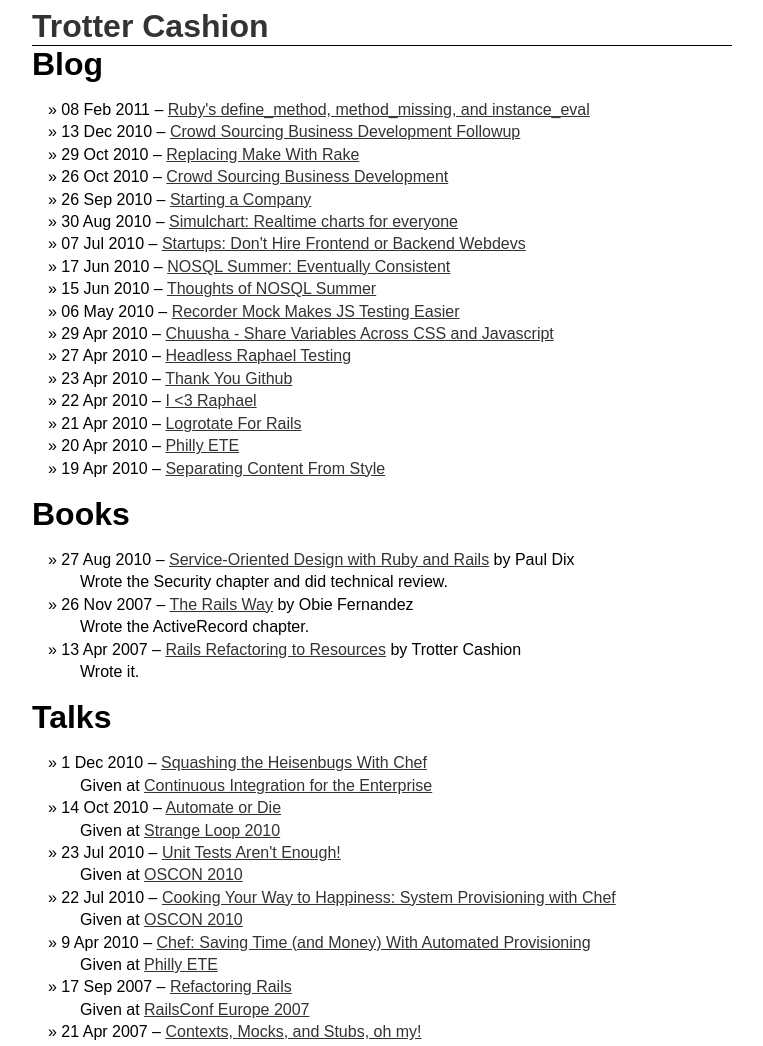
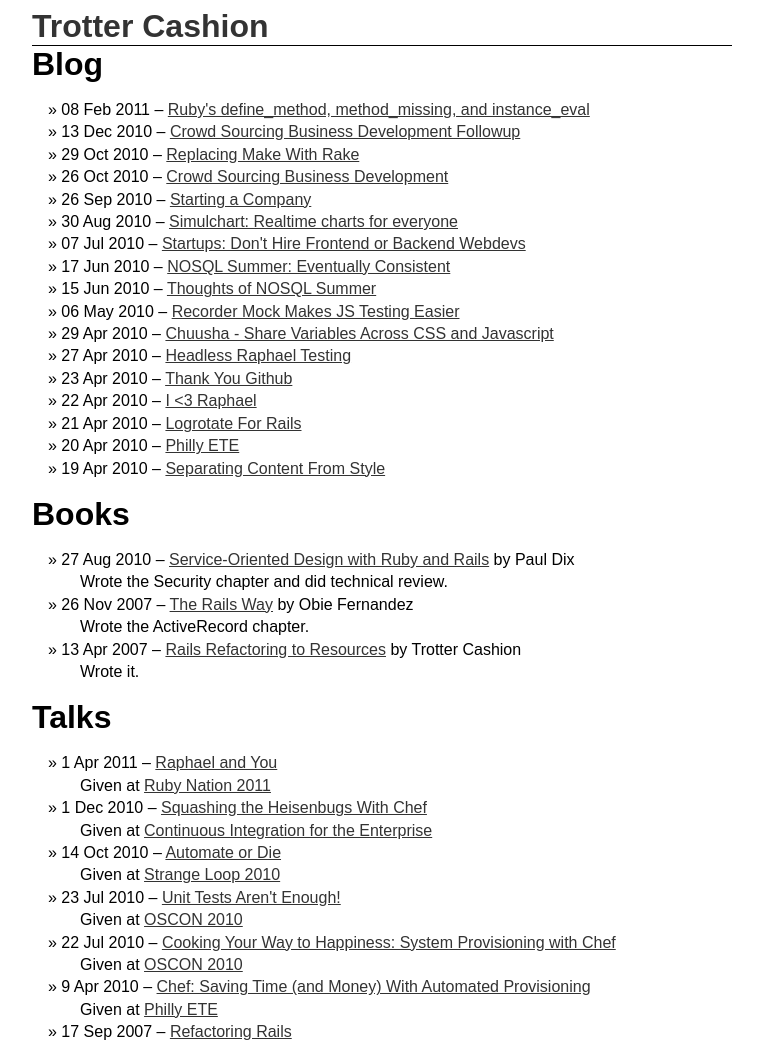
Before and after one commit to trotter/trotter.github.com, a Jekyll site: the page built from index.html, in a window 1280 px wide. Shown: the top 1046 px of the page, without its empty margins (258-1021 px from the left). Built offline with Jekyll 4.4.1, drawn with Linux system fonts in a browser that asks for light colours; comment, search, counter and statistics services are not loaded.

Commit message:
Add the latest talk

```diff
--- a/_config.yml
+++ b/_config.yml
@@ -18,6 +18,11 @@
     url: http://www.amazon.com/Rails-Refactoring-Resources-Digital-ebook/dp/B000RH0EHA/ref=sr_1_1?s=gateway&ie=UTF8&qid=1285530383&sr=8-1
 
 talks:
+  - date: 1 Apr 2011
+    title: Raphael and You
+    url: http://www.slideshare.net/trotter/raphal-rubynation
+    conference_name: Ruby Nation 2011
+    conference_url: http://rubynation.org
   - date: 1 Dec 2010
     title: Squashing the Heisenbugs With Chef
     url: http://www.slideshare.net/trotter/squashing-the-heisenbugs
```
